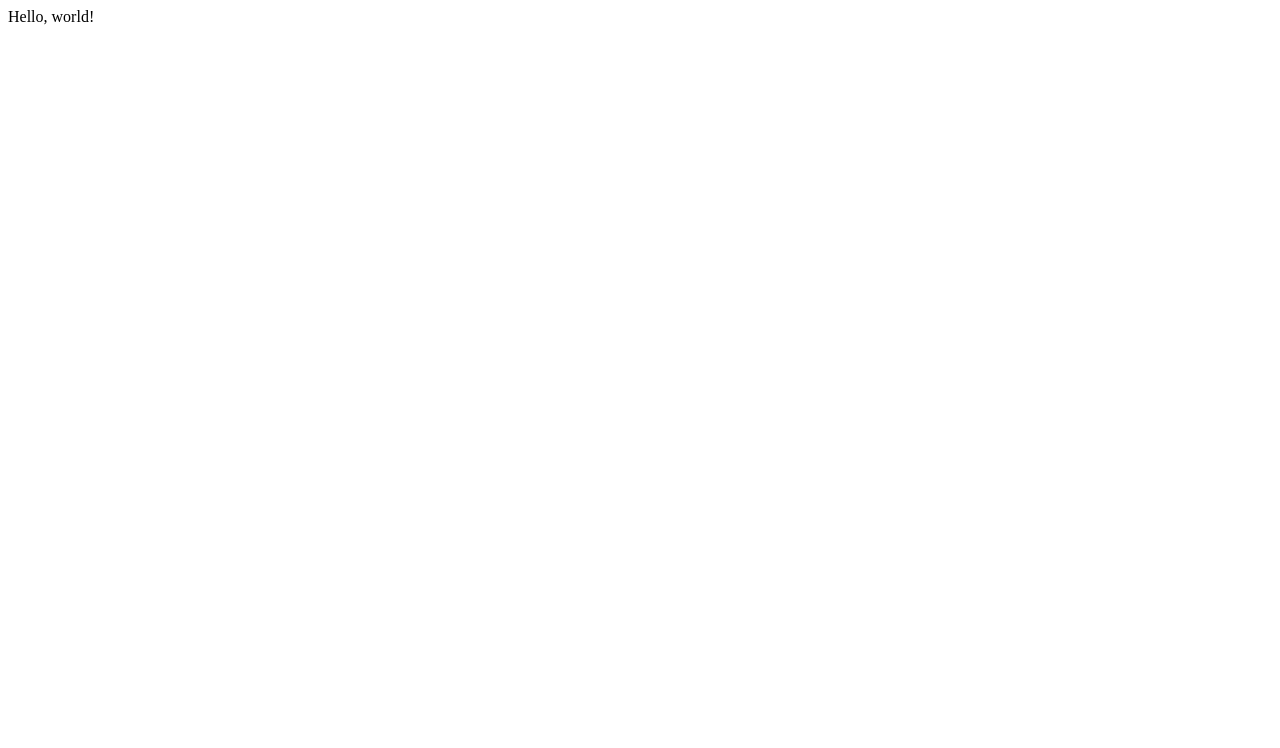
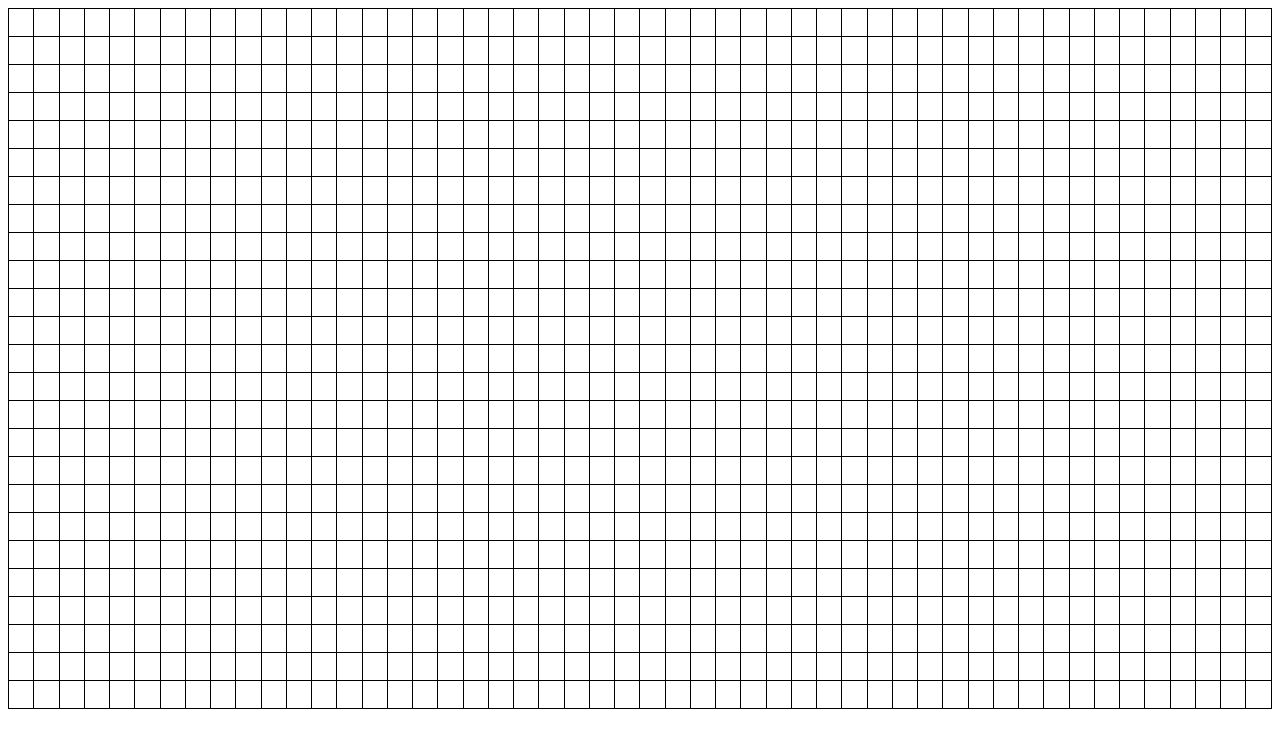
Before and after one commit to cheuyin/pathfinding-visualizer, a React (Vite) app: page / in a window 1280 px wide. Shown: the top 748 px of the page. Built offline with nearby package versions, Linux system fonts and the light colour scheme.

Commit message:
Create a basic grid with HTML tables

```diff
--- a/index.html
+++ b/index.html
@@ -10,7 +10,7 @@
 
 <body>
   <div id="root"></div>
-  <script type="module" src="/src/app/main.tsx"></script>
+  <script type="module" src="/src/main.tsx"></script>
 </body>
 
 </html>
--- /dev/null
+++ b/src/app.tsx
@@ -0,0 +1,5 @@
+import { Grid } from './components/grid';
+
+export const App = () => {
+  return <Grid />;
+};
--- a/src/app/app.tsx
+++ /dev/null
@@ -1,5 +0,0 @@
-import { Grid } from '../features/grid/components/grid';
-
-export const App = () => {
-  return <Grid />;
-};
--- /dev/null
+++ b/src/components/grid.module.css
@@ -0,0 +1,9 @@
+.grid {
+  border-collapse: collapse;
+}
+
+.node {
+  border: 1px solid black;
+  width: 25px;
+  height: 25px;
+}
--- /dev/null
+++ b/src/components/grid.tsx
@@ -0,0 +1,19 @@
+import styles from './grid.module.css';
+import { createArrayFromNum } from '../utils/general-utils';
+
+const NUM_COLS = 50;
+const NUM_ROWS = 25;
+
+export const Grid = () => {
+  return (
+    <table className={styles.grid}>
+      {createArrayFromNum(NUM_ROWS).map((rowId) => (
+        <tr key={rowId}>
+          {createArrayFromNum(NUM_COLS).map((colId) => (
+            <td key={`${rowId} ${colId}`} className={styles.node}></td>
+          ))}
+        </tr>
+      ))}
+    </table>
+  );
+};
--- a/src/features/grid/components/grid.tsx
+++ /dev/null
@@ -1,3 +0,0 @@
-export const Grid = () => {
-  return <div>Hello, world!</div>;
-};
--- /dev/null
+++ b/src/utils/general-utils.ts
@@ -0,0 +1,8 @@
+// Given a num N, return [0, 1, 2, ..., N - 1]
+export const createArrayFromNum = (num: number): number[] => {
+  const res = [];
+  for (let i = 0; i < num; i++) {
+    res.push(i);
+  }
+  return res;
+};
```
Also changed, not shown: src/main.tsx (renamed from src/app/main.tsx).
